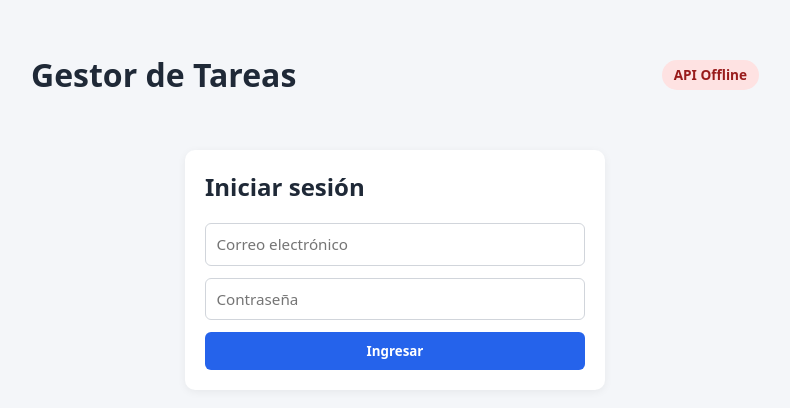
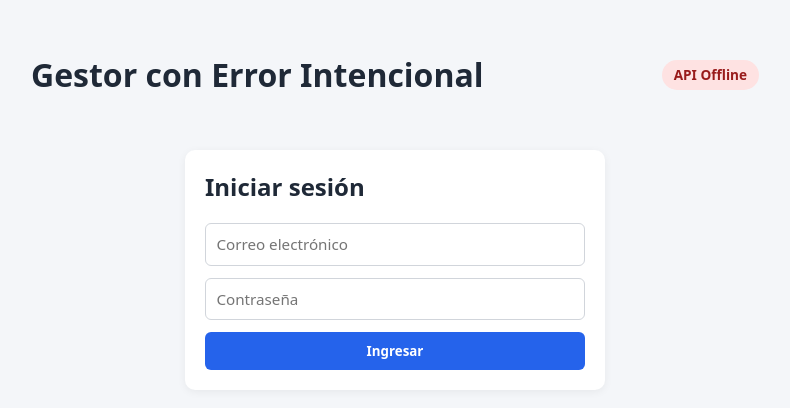
Before and after one commit to IrvingYael05/proyecto-parcial2-cicd, a plain HTML site: page frontend/index.html in a window 1280 px wide. Shown: the whole page, without its empty margins (245-1035 px from the left). Drawn offline with Linux system fonts and the light colour scheme; no server answers.

Commit message:
Update header title to reflect intentional error for testing purposes

```diff
--- a/frontend/index.html
+++ b/frontend/index.html
@@ -157,7 +157,7 @@
   </head>
   <body>
     <header>
-      <h1 data-testid="app-title">Gestor de Tareas</h1>
+      <h1 data-testid="app-title">Gestor con Error Intencional</h1>
       <div class="header-right">
         <div id="user-bar" data-testid="user-bar" class="user-bar">
           <span id="user-email" data-testid="user-email"></span>
```
